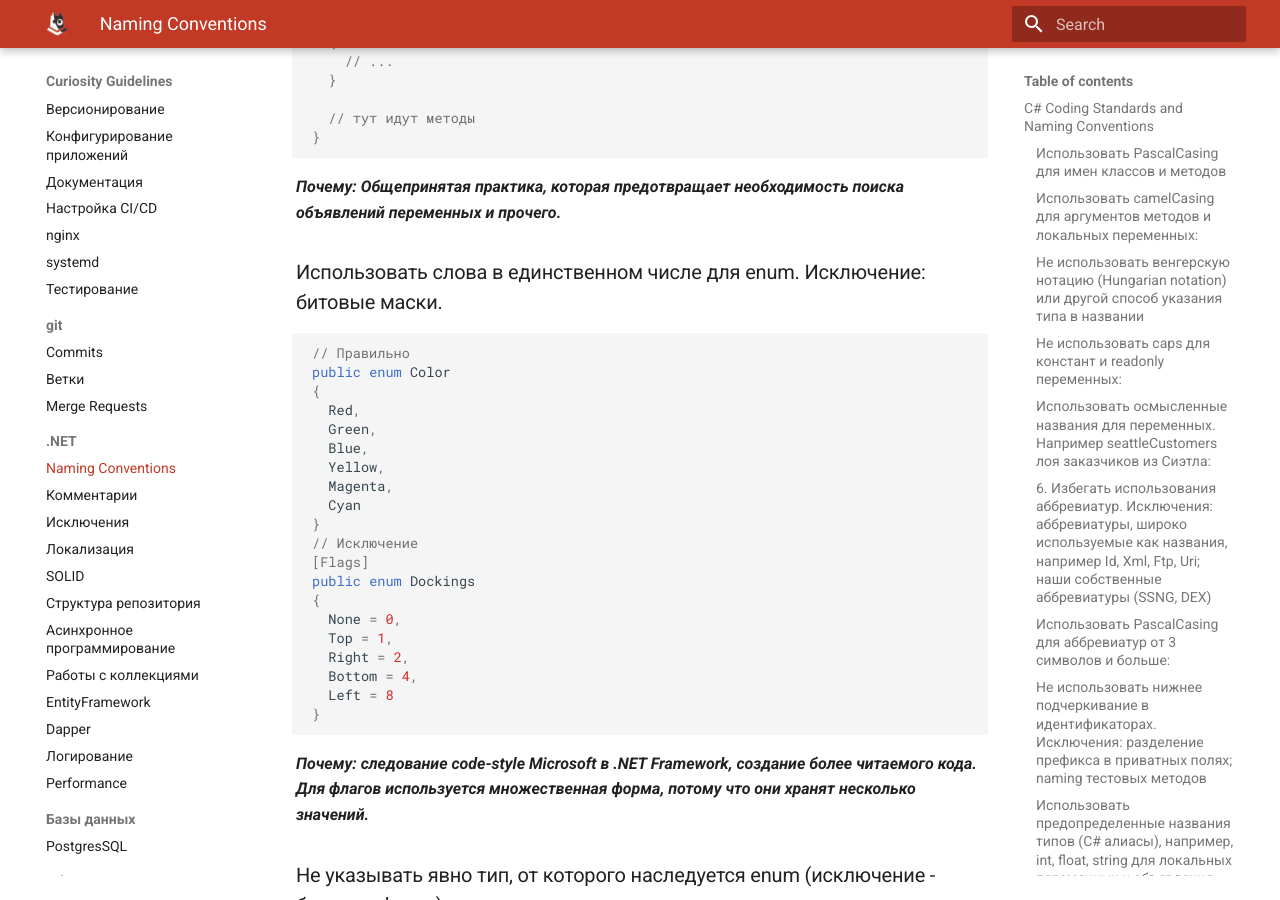
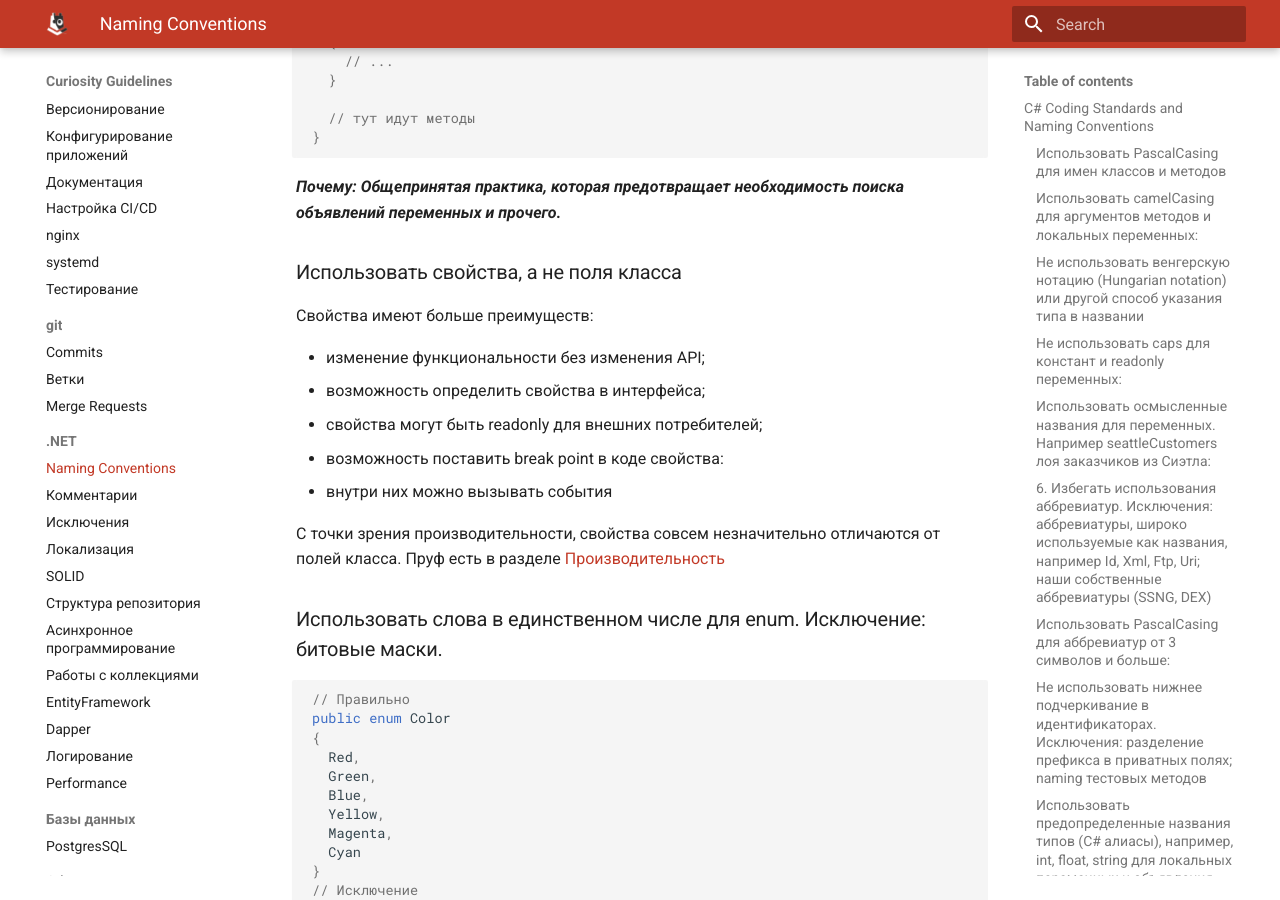
Before and after one commit to siisltd/Curiosity.Guidelines, an MkDocs documentation site: the page built from docs/dotNetCodeStyle/conventions.md, in a window 1280 px wide and 900 px high, scrolled down 6974 px. Built offline with MkDocs 1.6.1 and Material for MkDocs 9.7.7, drawn with Linux system fonts in a browser that asks for light colours.

Commit message:
Added link to property vs field performance benchmarks

````diff
--- a/docs/dotNetCodeStyle/conventions.md
+++ b/docs/dotNetCodeStyle/conventions.md
@@ -300,6 +300,19 @@ public class Account
 
 ***Почему: Общепринятая практика, которая предотвращает необходимость поиска объявлений переменных и прочего.***
 
+### Использовать свойства, а не поля класса
+
+Свойства имеют больше преимуществ:
+
+- изменение функциональности без изменения API;
+- возможность определить свойства в интерфейса;
+- свойства могут быть readonly для внешних потребителей;
+- возможность поставить break point в коде свойства:
+- внутри них можно вызывать события
+
+С точки зрения производительности, свойства совсем незначительно отличаются от полей класса. Пруф есть в разделе [Производительность](./performance.md)
+
+
 ### Использовать слова в единственном числе для enum. Исключение: битовые маски.
 
 ```csharp
@@ -515,9 +528,9 @@ public void UpdateData(
 
 ```csharp
 // Правильно
-if (condition1
-    && condition2
-    && condition3)
+if (condition1 &&
+    condition2 &&
+    condition3)
   {
       // что-то делаем
   }
````
Also changed, not shown: docs/dotNetCodeStyle/performance.md (+5 -0 lines), 1 other file.
